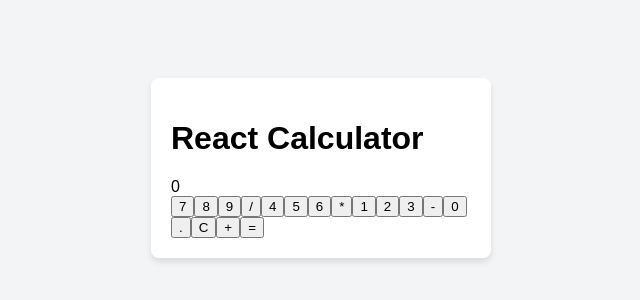
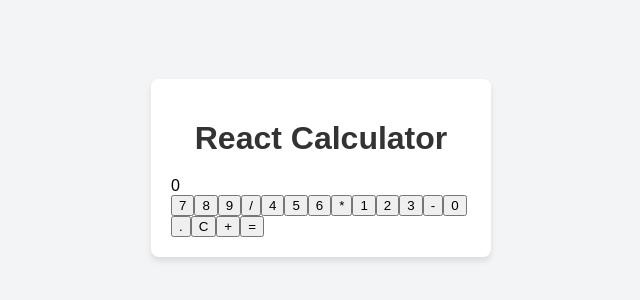
Before and after one commit to AleksandrKompanetc/calculator-app, a React (Create React App) app: page / in a window 1280 px wide. Shown: the part 232-532 px from the top of the page, without its empty margins (319-959 px from the left). Built offline with nearby package versions, Linux system fonts and the light colour scheme; the HTML template or start-up script is replaced by a standard one.

Commit message:
clearing input, appending character to current input and adding styles

```diff
--- a/src/App.css
+++ b/src/App.css
@@ -55,3 +55,9 @@ body {
   box-shadow: 0 4px 6px rgba(0, 0, 0, 0.1);
   width: 300px;
 }
+
+h1 {
+  text-align: center;
+  margin-bottom: 20px;
+  color: #333;
+}
```
